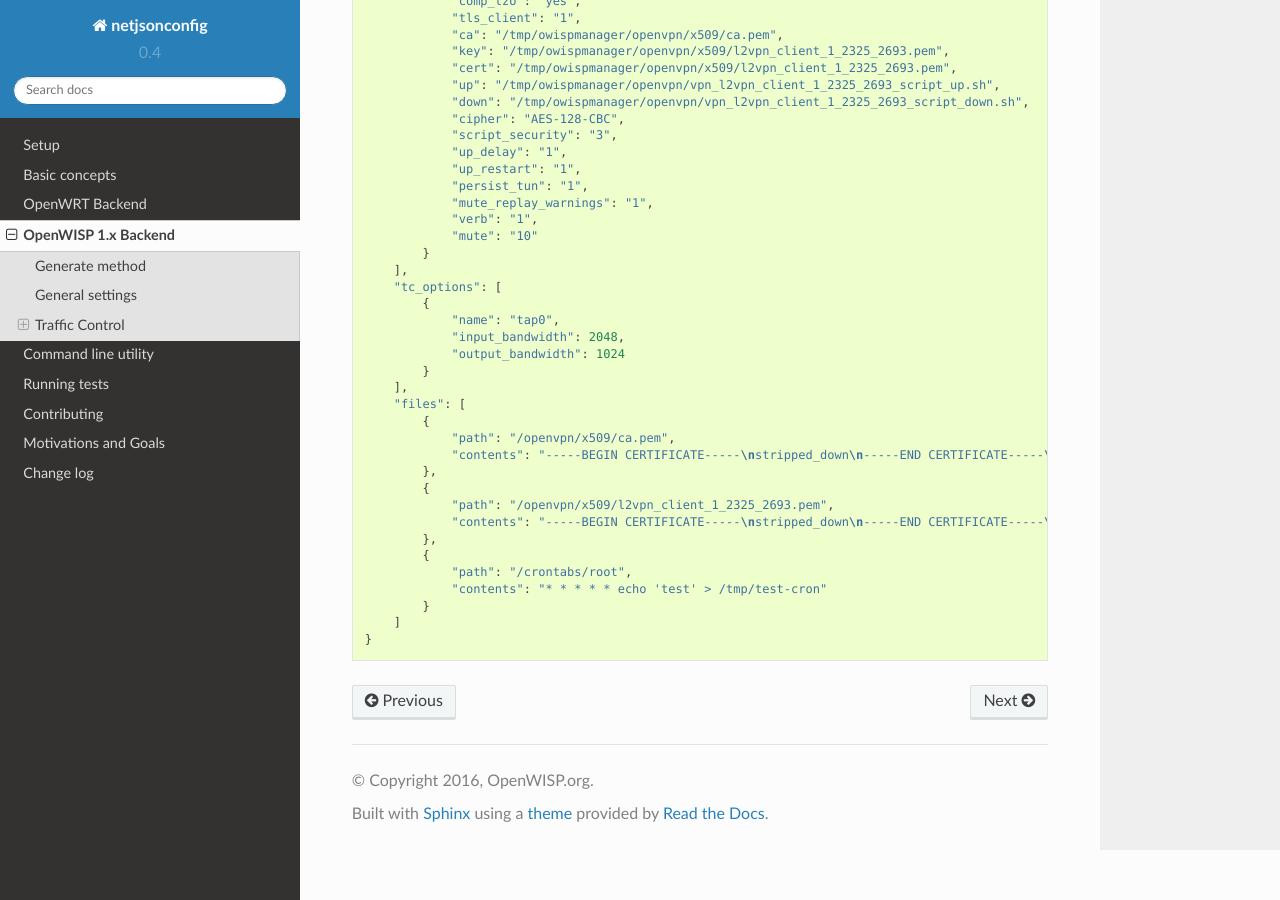
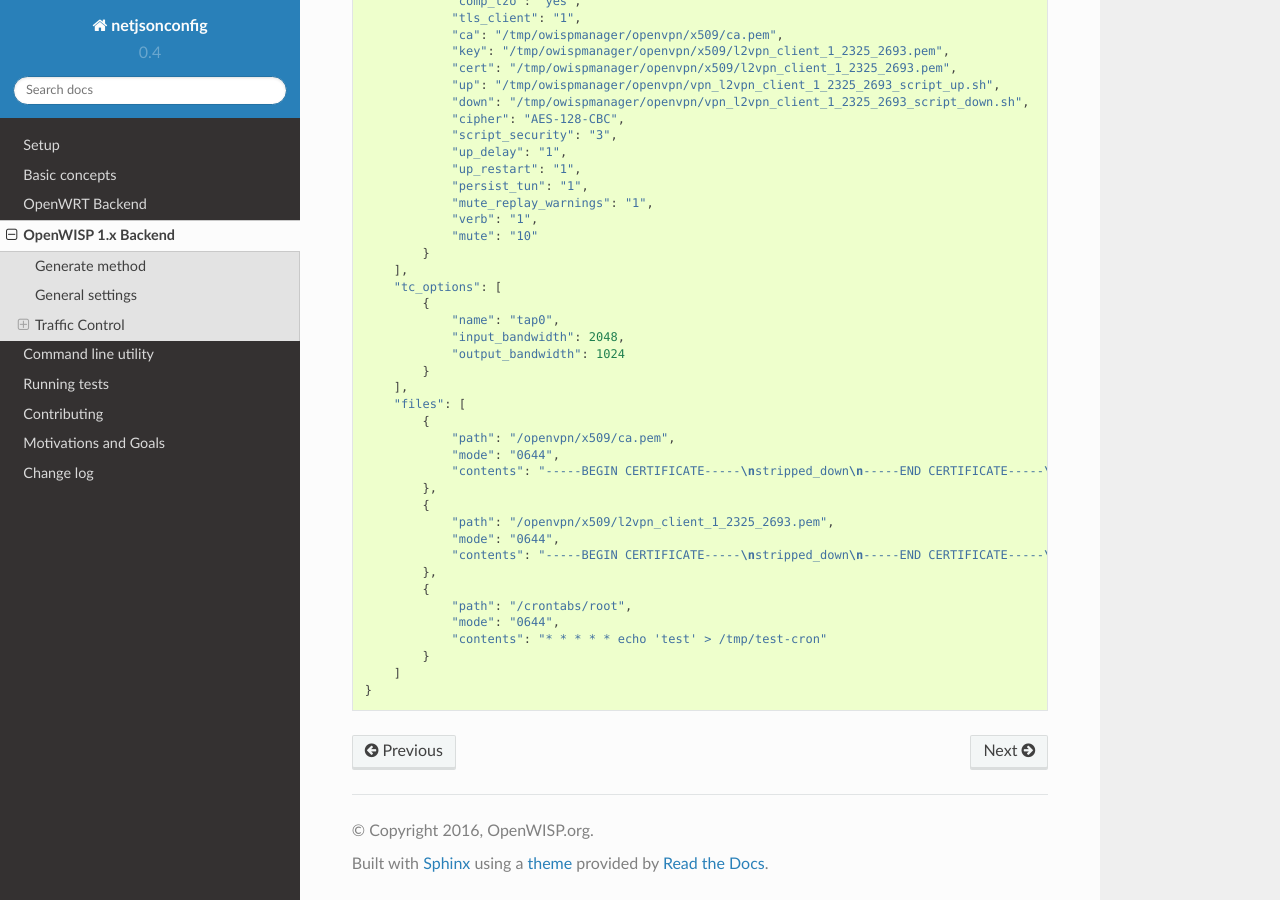
Before and after one commit to openwisp/netjsonconfig, a Sphinx documentation site: the page built from docs/source/backends/openwisp.rst, in a window 1280 px wide and 900 px high, scrolled down 4019 px. Built offline with Sphinx 7.4.7 and the Read the Docs theme 2.0.0, drawn with Linux system fonts in a browser that asks for light colours.

Commit message:
[docs] Added "mode" attribute to file items in examples
Now "mode" is required.

```diff
--- a/docs/source/backends/openwisp.rst
+++ b/docs/source/backends/openwisp.rst
@@ -246,14 +246,17 @@ The following example shows a full working *configuration dictionary* for the
         "files": [
             {
                 "path": "/openvpn/x509/ca.pem",
+                "mode": "0644",
                 "contents": "-----BEGIN CERTIFICATE-----\nstripped_down\n-----END CERTIFICATE-----\n"
             },
             {
                 "path": "/openvpn/x509/l2vpn_client_1_2325_2693.pem",
+                "mode": "0644",
                 "contents": "-----BEGIN CERTIFICATE-----\nstripped_down\n-----END CERTIFICATE-----\n-----BEGIN RSA PRIVATE KEY-----\nstripped_down\n-----END RSA PRIVATE KEY-----\n"
             },
             {
                 "path": "/crontabs/root",
+                "mode": "0644",
                 "contents": "* * * * * echo 'test' > /tmp/test-cron"
             }
         ]
--- a/docs/source/backends/openwrt.rst
+++ b/docs/source/backends/openwrt.rst
@@ -227,6 +227,7 @@ The following example code will generate an archive with one file in ``/etc/cron
         "files": [
             {
                 "path": "/etc/crontabs/root",
+                "mode": "0644",
                 # new lines must be escaped with ``\n``
                 "contents": '* * * * * echo "test" > /etc/testfile\n'
                             '* * * * * echo "test2" > /etc/testfile2'
```
